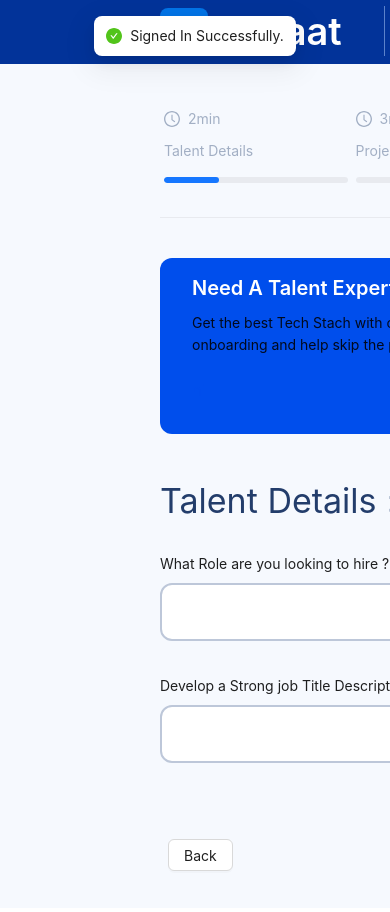
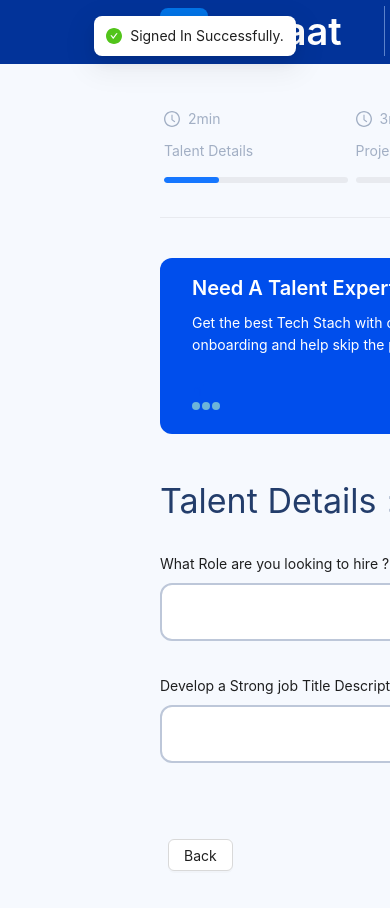
Before and after one commit to tolu2507/Career_Finder, a React (Create React App) app: page / in a window 390 px wide. Both pictures are taken after typing "name@example.com", "Sample123" into the empty fields and a click on the button "Log in". Shown: the top 912 px of the page. Built offline with nearby package versions, Linux system fonts and the light colour scheme; a web font is replaced by a local one.

Commit message:
fixed the home page aresponsiveness

```diff
--- a/src/component/home/ContentCard.tsx
+++ b/src/component/home/ContentCard.tsx
@@ -10,7 +10,7 @@ export default function ContentCard() {
       <Title level={4} style={{ color: "white" }}>
         {CONSTANT.NEED_AN_EXPERT}
       </Title>
-      <Paragraph className=" pr-[120px] text-slate-200">
+      <Paragraph className=" pr-[120px] text-white">
         {CONSTANT.PARAGRAPH_TEXT}
       </Paragraph>
       <div className="flex items-center justify-between">
@@ -19,14 +19,14 @@ export default function ContentCard() {
           <div className="flex items-center h-2 space-x-[2px] justify-between">
             {[1, 2, 3].map((item) => (
               <div
-                className=" bg-slate-200 h-full w-2 rounded-full"
+                className=" bg-lightblue h-full w-2 rounded-full"
                 key={item}
               />
             ))}
           </div>
         </div>
         <Button
-          className="bg-teal-500 text-[14px] font-semibold hover:bg-teal-200 text-slate-200 border-0 px-6 h-12"
+          className=" bg-green text-[14px] font-semibold hover:bg-teal-200 text-slate-200 border-0 px-6 h-12"
           onClick={() => console.log("you clicked me")}
         >
           Schedule A call Now
--- a/src/component/home/HomeCardComponent.tsx
+++ b/src/component/home/HomeCardComponent.tsx
@@ -6,9 +6,9 @@ const { Text, Paragraph } = Typography;
 
 export function HomeCard() {
   return (
-    <div className="w-[250px] border flex-col p-4 pb-8 rounded-xl">
+    <div className="w-[250px] border-[#a2afc4] border-[2px] flex-col p-4 pb-8 rounded-xl">
       <div className=" flex items-center justify-center h-[100px]">
-        <ClockCircleOutlined style={{ fontSize: 50 }} />
+        <ClockCircleOutlined style={{ fontSize: 50, color: "#a2afc4" }} />
       </div>
       <div className="my-5 flex items-center justify-center">
         <Text className="text-center font-semibold text-slate-500">
--- a/src/component/home/HomeFooterComponent.tsx
+++ b/src/component/home/HomeFooterComponent.tsx
@@ -14,14 +14,14 @@ export default function HomeFooter() {
     <div className="w-[100%] px-2">
       <div className="flex justify-between items-center text-center my-20">
         {companies.map(({ id, name }) => (
-          <Text className=" font-semibold text-slate-700 text-lg" key={id}>
+          <Text className=" font-semibold text-[#a2afc4] text-lg" key={id}>
             {name}
           </Text>
         ))}
       </div>
       <div className="flex items-center h-2 space-x-[2px] justify-center">
         {[1, 2].map((item) => (
-          <div className=" bg-blue-200 h-full w-2 rounded-full" key={item} />
+          <div className=" bg-dark h-full w-2 rounded-full" key={item} />
         ))}
       </div>
     </div>
--- a/src/container/home/HomeContentContainer.tsx
+++ b/src/container/home/HomeContentContainer.tsx
@@ -1,16 +1,5 @@
-import { ContentRightComponent } from "../../component/home/ContentRightComponent";
-import { HomeContent } from "../../component/home/HomeContent";
-import { StyledContent, StyledContentLeft, StyledContentRight } from "../styles/homestyles";
+import { StyledContent } from "../styles/homestyles";
 
-export default function HomeContentContainer() {
-  return (
-    <StyledContent>
-      <StyledContentRight>
-        <ContentRightComponent />
-      </StyledContentRight>
-      <StyledContentLeft>
-        <HomeContent />
-      </StyledContentLeft>
-    </StyledContent>
-  );
+export default function HomeContentContainer({ children }: any) {
+  return <StyledContent>{children}</StyledContent>;
 }
--- /dev/null
+++ b/src/container/home/HomeContentsContainer.tsx
@@ -0,0 +1,19 @@
+import { ContentRightComponent } from "../../component/home/ContentRightComponent";
+import { HomeContent } from "../../component/home/HomeContent";
+import { StyledContentLeft, StyledContentRight } from "../styles/homestyles";
+
+export function HomeContentRightContainer() {
+  return (
+    <StyledContentRight>
+      <ContentRightComponent />
+    </StyledContentRight>
+  );
+}
+
+export function HomeContentLefttContainer() {
+  return (
+    <StyledContentLeft>
+      <HomeContent />
+    </StyledContentLeft>
+  );
+}
--- a/src/pages/HomePage.tsx
+++ b/src/pages/HomePage.tsx
@@ -2,6 +2,10 @@ import HeaderContainer from "../container/home/HeaerContainer";
 import HomePageContainer from "../container/home/HomePageContainer";
 import HomeContentContainer from "../container/home/HomeContentContainer";
 import { HomeHeader } from "../component/home/HomeHeader";
+import {
+  HomeContentLefttContainer,
+  HomeContentRightContainer,
+} from "../container/home/HomeContentsContainer";
 
 export const Home: React.FC = () => {
   return (
@@ -10,7 +14,10 @@ export const Home: React.FC = () => {
         <HeaderContainer>
           <HomeHeader />
         </HeaderContainer>
-        <HomeContentContainer />
+        <HomeContentContainer>
+          <HomeContentRightContainer />
+          <HomeContentLefttContainer />
+        </HomeContentContainer>
       </>
     </HomePageContainer>
   );
--- a/tailwind.config.js
+++ b/tailwind.config.js
@@ -13,7 +13,7 @@ module.exports = {
       purple: "#7e5bef",
       pink: "#ff49db",
       orange: "#ff7849",
-      green: "#13ce66",
+      green: "#13cea2",
       yellow: "#ffc82c",
       "gray-dark": "#273444",
       gray: "#8492a6",
```
